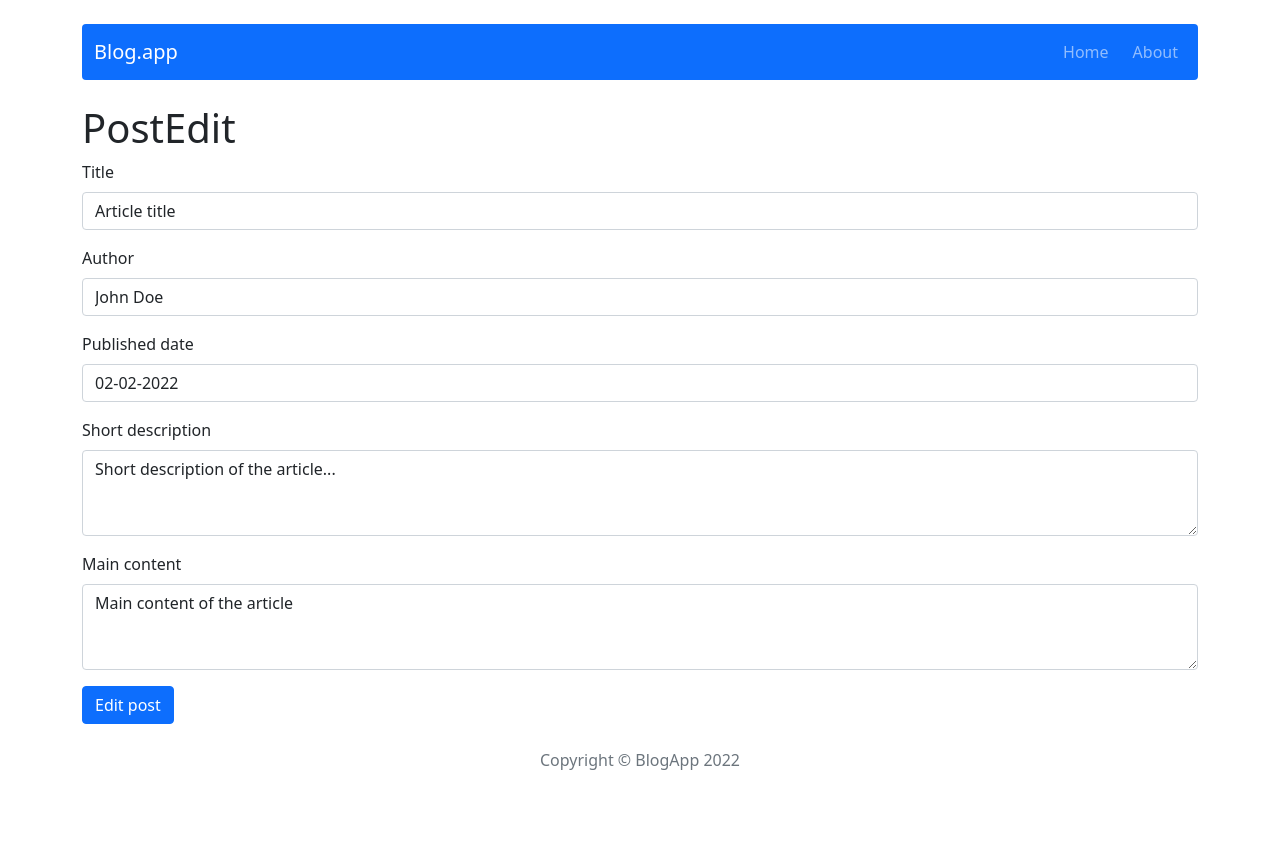
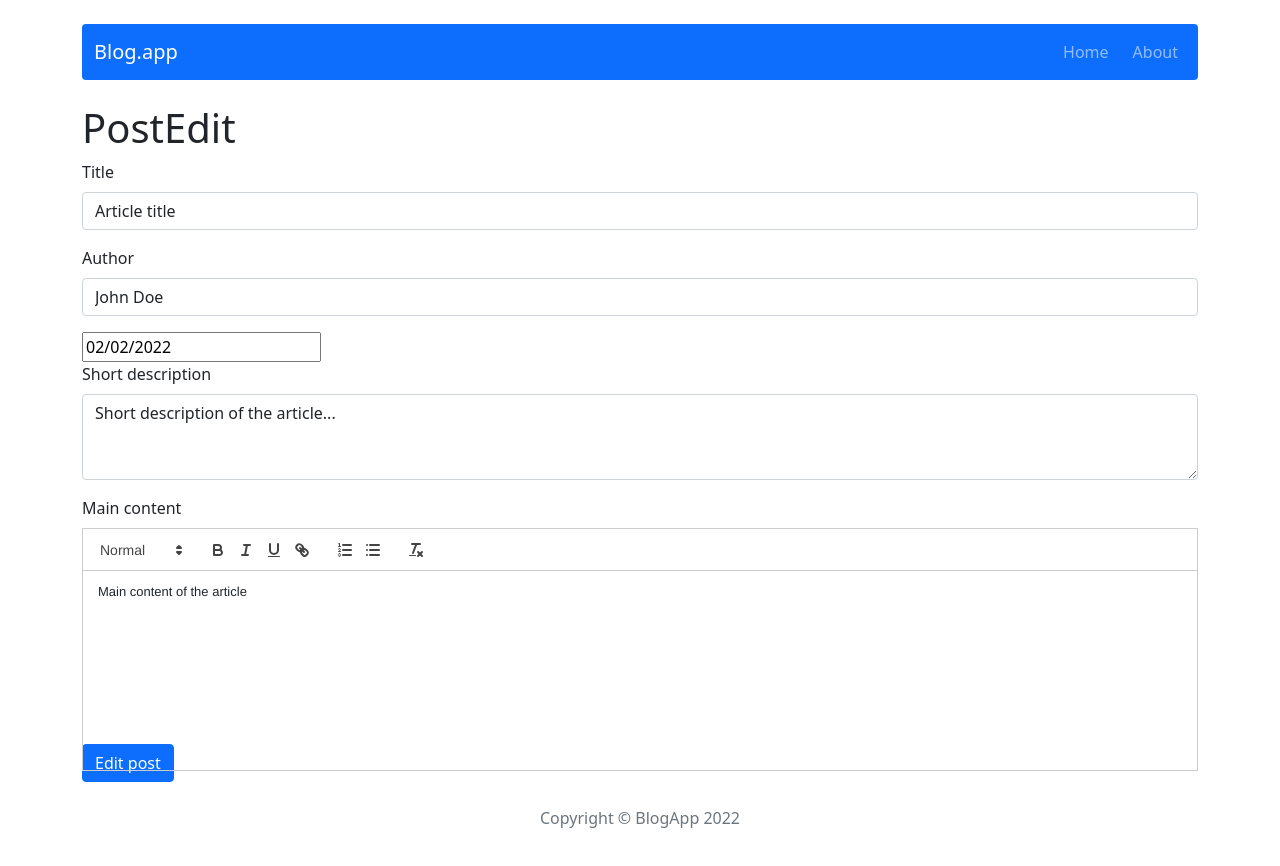
Before and after one commit to DawSeg/react-blog, a React (Create React App) app: page /post/edit/1 in a window 1280 px wide. Shown: the top 866 px of the page. Before the commit the page ends 812 px from the top, so only its background shows below. Built offline with nearby package versions, Linux system fonts and the light colour scheme; the HTML template or start-up script is replaced by a standard one.

Commit message:
addQuill&DatePicker

```diff
--- a/package.json
+++ b/package.json
@@ -10,7 +10,9 @@
     "http-server": "^14.1.1",
     "react": "^18.2.0",
     "react-bootstrap": "2.0",
+    "react-datepicker": "^4.11.0",
     "react-dom": "^18.2.0",
+    "react-quill": "^2.0.0",
     "react-redux": "7.2.6",
     "react-router-dom": "6.0.1",
     "react-scripts": "5.0.1",
--- /dev/null
+++ b/src/Utils/dateToStr.js
@@ -0,0 +1,6 @@
+export const dateToStr = (date) => {
+    let mm = (1 + date.getMonth()).toString().padStart(2, '0');
+    let dd = date.getDate().toString().padStart(2, '0');
+    let yyyy = date.getFullYear();
+    return mm + '/' + dd + '/' + yyyy;
+  };
--- a/src/components/features/AllPosts/AllPosts.js
+++ b/src/components/features/AllPosts/AllPosts.js
@@ -2,6 +2,7 @@ import { Row, Col, Card, Button } from 'react-bootstrap';
 import { useSelector } from 'react-redux';
 import { getAllPosts } from '../../../redux/postsRedux';
 import { Link } from 'react-router-dom';
+import { dateToStr } from '../../../Utils/dateToStr';
 
 const AllPosts = () => {
   const posts = useSelector(getAllPosts);
@@ -17,7 +18,7 @@ const AllPosts = () => {
                 <strong>Author: </strong>
                 {post.author} <br />
                 <strong>Published: </strong>
-                {post.publishedDate} <br />
+                {dateToStr(post.publishedDate)} <br />
               </Card.Text>
               <Card.Text>{post.shortDescription}</Card.Text>
               <Button variant='primary' as={Link} to={'/post/' + post.id}>
--- a/src/components/features/PostForm/PostForm.js
+++ b/src/components/features/PostForm/PostForm.js
@@ -1,53 +1,88 @@
-import { useState } from 'react';
-import { Form, Button } from 'react-bootstrap';
+import { useState } from "react";
+import { Form, Button } from "react-bootstrap";
+import DatePicker from "react-datepicker";
+import "react-datepicker/dist/react-datepicker.css";
+import ReactQuill from "react-quill";
+import "react-quill/dist/quill.snow.css";
 
+function MyComponent() {
+  const [value, setValue] = useState("");
 
+  return <ReactQuill theme="snow" value={value} onChange={setValue} />;
+}
+
+const Date = () => {
+  const [startDate, setStartDate] = useState(new Date());
+  return (
+    <DatePicker selected={startDate} onChange={(date) => setStartDate(date)} />
+  );
+};
 
 const PostForm = ({ action, actionText, ...props }) => {
-  const [title, setTitle] = useState(props.title || '');
-  const [author, setAuthor] = useState(props.author || '');
-  const [publishedDate, setPublishedDate] = useState(props.publishedDate || '');
-  const [shortDescription, setShortDescription] = useState(props.shortDescription || '');
-  const [content, setContent] = useState(props.content || '');
+  const [title, setTitle] = useState(props.title || "");
+  const [author, setAuthor] = useState(props.author || "");
+  const [publishedDate, setPublishedDate] = useState(props.publishedDate || "");
+  const [shortDescription, setShortDescription] = useState(
+    props.shortDescription || ""
+  );
+  const [content, setContent] = useState(props.content || "");
 
-  const handleSubmit = e => {
+  const handleSubmit = (e) => {
     e.preventDefault();
-    action({ title, shortDescription, content, publishedDate, author});
-  }
+    action({ title, shortDescription, content, publishedDate, author });
+  };
 
-  return(
+  return (
     <Form onSubmit={handleSubmit}>
-
       <Form.Group className="mb-3" controlId="exampleForm.ControlTextarea1">
         <Form.Label>Title </Form.Label>
-        <Form.Control  placeholder='Enter title' value={title} onChange={e => setTitle(e.target.value)} />
+        <Form.Control
+          placeholder="Enter title"
+          value={title}
+          onChange={(e) => setTitle(e.target.value)}
+        />
       </Form.Group>
 
       <Form.Group className="mb-3" controlId="exampleForm.ControlTextarea1">
         <Form.Label>Author </Form.Label>
-        <Form.Control  placeholder='Enter author' value={author} onChange={e => setAuthor(e.target.value)} />
+        <Form.Control
+          placeholder="Enter author"
+          value={author}
+          onChange={(e) => setAuthor(e.target.value)}
+        />
       </Form.Group>
 
-      <Form.Group className="mb-3" controlId="exampleForm.ControlTextarea1">
-        <Form.Label>Published date </Form.Label>
-        <Form.Control type='text' placeholder='Enter date dd-mm-yyyy' value={publishedDate} onChange={e => setPublishedDate(e.target.value)} />
-      </Form.Group>
+      <DatePicker
+        selected={publishedDate}
+        onChange={(date) => setPublishedDate(date)}
+      />
 
       <Form.Group className="mb-3" controlId="exampleForm.ControlTextarea1">
         <Form.Label>Short description </Form.Label>
-        <Form.Control as="textarea" rows={3} placeholder='Leave a comment here' value={shortDescription} onChange={e => setShortDescription(e.target.value)} />
+        <Form.Control
+          as="textarea"
+          rows={3}
+          placeholder="Leave a comment here"
+          value={shortDescription}
+          onChange={(e) => setShortDescription(e.target.value)}
+        />
       </Form.Group>
 
       <Form.Group className="mb-3" controlId="exampleForm.ControlTextarea1">
         <Form.Label>Main content </Form.Label>
-        <Form.Control as="textarea" rows={3} placeholder='Leave a comment here' value={content} onChange={e => setContent(e.target.value)} />
+        <ReactQuill
+          theme="snow"
+          placeholder="Leave a comment here"
+          style={{ height: "200px" }}
+          value={content}
+          onChange={setContent}
+        />
       </Form.Group>
 
       <Button variant="primary" onClick={handleSubmit}>
-       {actionText}
+        {actionText}
       </Button>
     </Form>
-
   );
 };
 
--- a/src/components/pages/Post/Post.js
+++ b/src/components/pages/Post/Post.js
@@ -4,6 +4,7 @@ import { NavLink, useParams } from "react-router-dom";
 import { Navigate } from "react-router-dom";
 import { Button, Card, Col, Row, Modal } from "react-bootstrap";
 import { useState } from "react";
+import { dateToStr } from '../../../Utils/dateToStr';
 
 const Post = () => {
   const { id } = useParams();
@@ -27,9 +28,12 @@ const Post = () => {
                 <strong>Author: </strong>
                 {postData.author} <br />
                 <strong>Published: </strong>
-                {postData.publishedDate} <br />
+                <b>Published:</b>{dateToStr(postData.publishedDate)}<br /> <br />
               </Card.Text>
               <Card.Text>{postData.shortDescription}</Card.Text>
+              <Card.Text
+                dangerouslySetInnerHTML={{ __html: postData.content }}
+              />
             </Card.Body>
           </Card>
         </Col>
--- a/src/redux/initialState.js
+++ b/src/redux/initialState.js
@@ -5,7 +5,7 @@ const initialState = {
       title: "Article title",
       shortDescription: "Short description of the article...",
       content: "Main content of the article",
-      publishedDate: "02-02-2022",
+      publishedDate: new Date('02-02-2022'),
       author: "John Doe",
     },
     {
@@ -13,7 +13,7 @@ const initialState = {
       title: "Article title II",
       shortDescription: "Short description of the article...",
       content: "Main content of the article",
-      publishedDate: "02-02-2022",
+      publishedDate: new Date('02-02-2022'),
       author: "John Doe",
     },
     {
@@ -21,7 +21,7 @@ const initialState = {
       title: "Article title III",
       shortDescription: "Short description of the article...",
       content: "Main content of the article",
-      publishedDate: "02-02-2022",
+      publishedDate: new Date('02-02-2022'),
       author: "John Doe",
     },
     {
@@ -29,7 +29,7 @@ const initialState = {
       title: "Article  IV",
       shortDescription: "Short description of the article...",
       content: "Main content of the article",
-      publishedDate: "02-02-2022",
+      publishedDate: new Date('02-02-2022'),
       author: "John Doe",
     },
   ],
```
Also changed, not shown: 1 other file (tests, documents, lock files or other folders).
